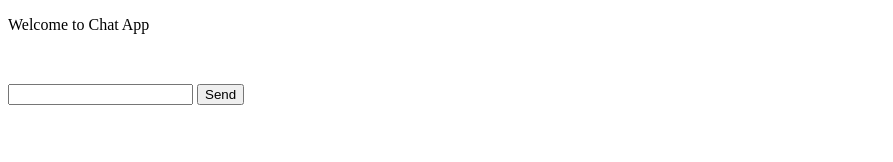
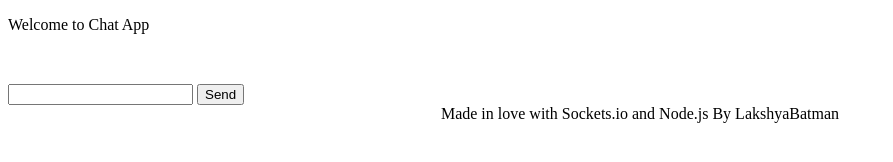
Before and after one commit to lakshyabatman/chat-app, a website: page public/index.html in a window 1280 px wide. Shown: the whole page, without its empty margins (0-893 px from the left). Drawn offline with nearby package versions, Linux system fonts and the light colour scheme; no server answers.

Commit message:
added credits

```diff
--- a/public/index.html
+++ b/public/index.html
@@ -16,8 +16,8 @@
     <form id="myform">
         <input type="text" id="message">
         <input type="submit" value="Send">
-    </form>
-
+        </form>
+    <center>Made in love with Sockets.io and Node.js By LakshyaBatman</center>
     <script src="/socket.io/socket.io.js"></script>
 
     <script src="js/index.js"></script>
```
